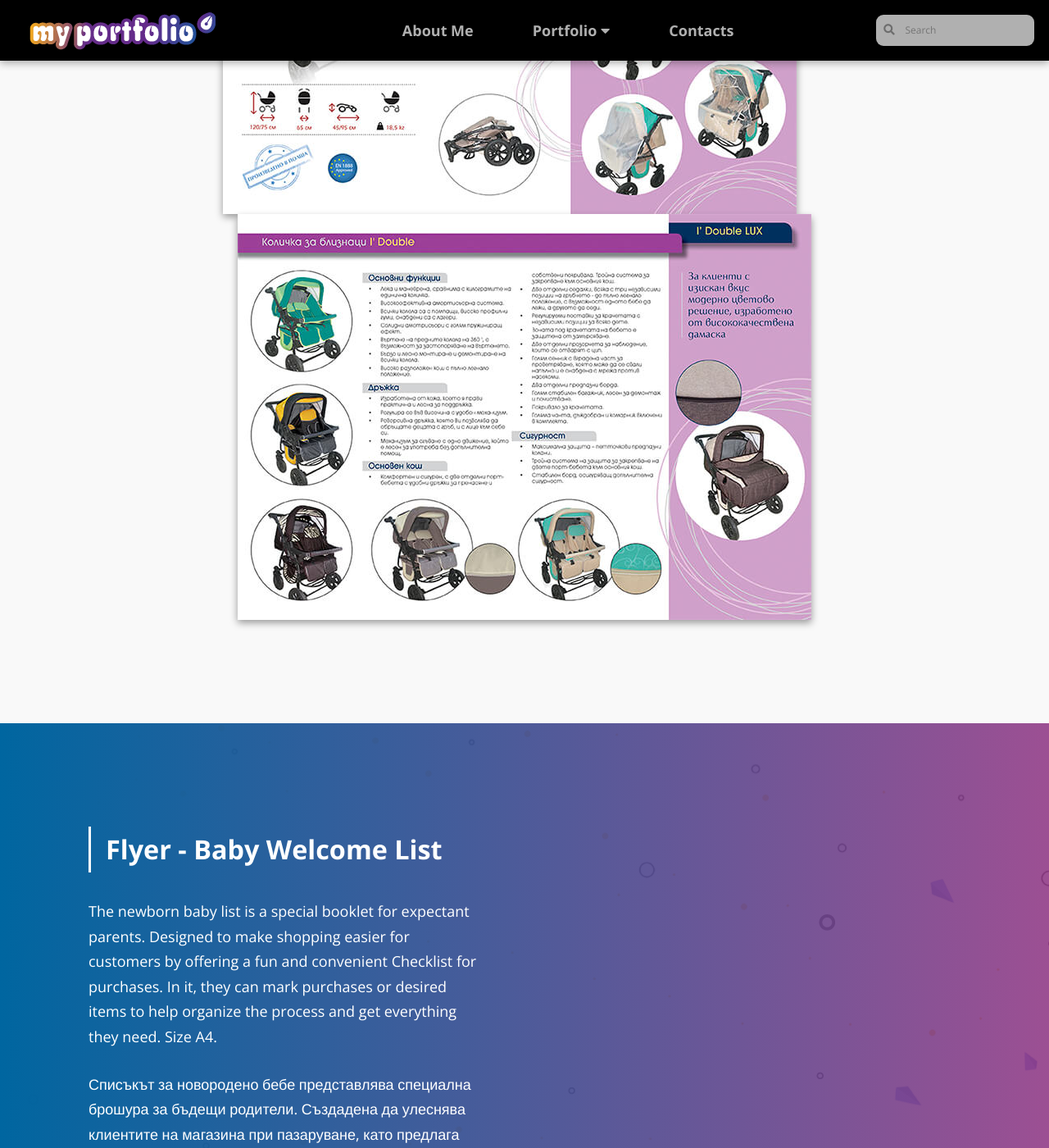
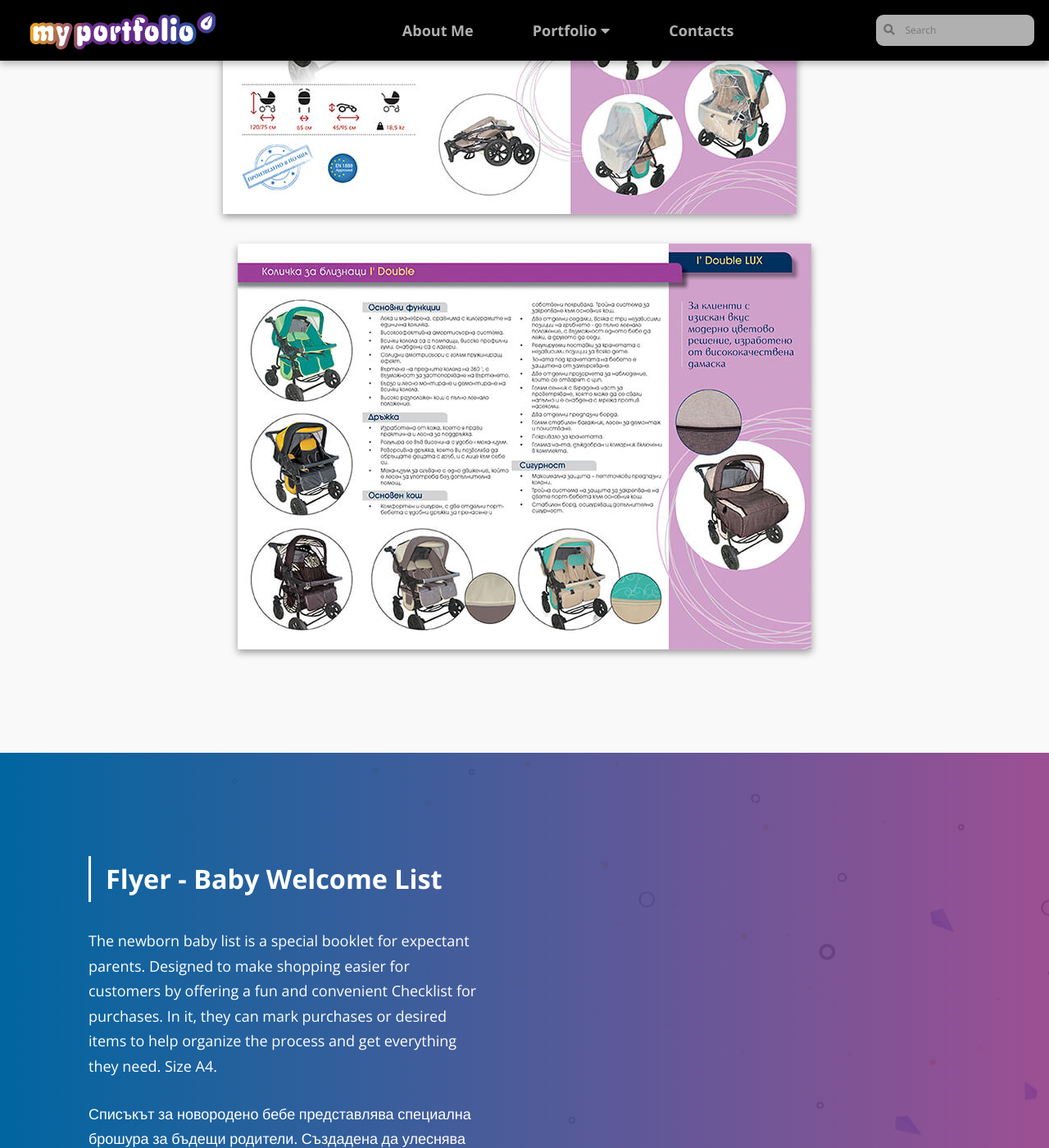
Before and after one commit to LiliyaMilanova/myportfolio, a Jekyll site: the page built from graphic-design-sunshane-shop.html, in a window 1280 px wide and 1400 px high, scrolled down 3457 px. Shown: the whole window at 82% size. Built offline with Jekyll 4.4.1, drawn with Linux system fonts in a browser that asks for light colours; nearby versions of some CDN libraries.

Commit message:
Update styles.css

```diff
--- a/css/styles.css
+++ b/css/styles.css
@@ -475,7 +475,6 @@ text-align: center;
     color: rgb(255, 255, 255);
 }
 
-
 .blok img {
     padding: 0 2rem;
 }
@@ -506,7 +505,7 @@ text-align: center;
 }
 
 .img-flyer img:first-child {
-    margin: 0 2rem 0 0;
+    margin: 0 2rem 2rem 0;
 }
 
 .project-sunshades {
```
